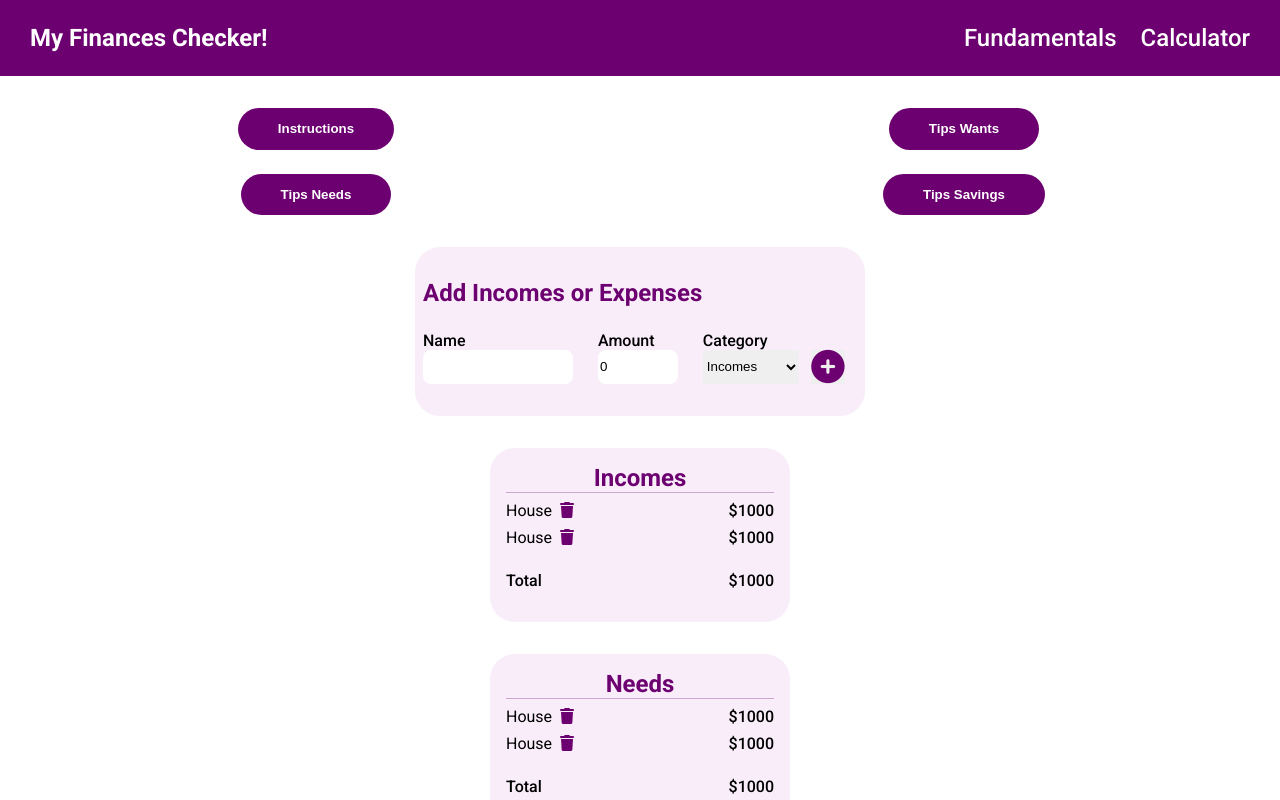
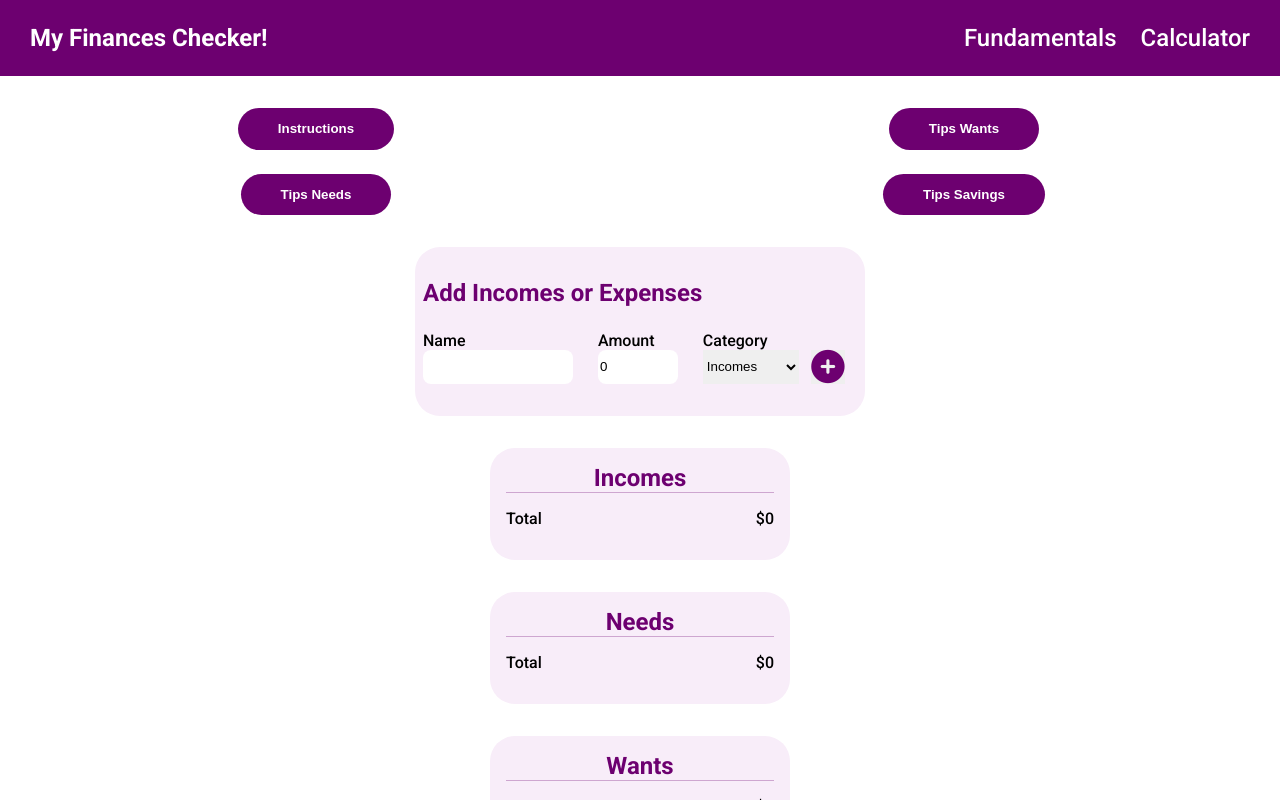
Before and after one commit to samc18/my-finances-checker, a React (Vite) app: page /calculator in a window 1280 px wide. Both pictures are taken after a click on the button "Start". Shown: the top 800 px of the page. Built offline with nearby package versions, Linux system fonts and the light colour scheme.

Commit message:
fix: sync between form state and calculator plus inital work on modals

```diff
--- a/src/App.css
+++ b/src/App.css
@@ -27,16 +27,10 @@ img {
   --fw-bold: 700;
 
   --margin-inline-m: 1.25em;
+  --margin-inline-d: 3.125em;
+
   --margin-top-m: 2em;
-}
-
-/* Utility Classes */
-
-.title {
-  color: var(--clr-primary);
-  font-size: var(--fs-300);
-  font-weight: var(--fw-bold);
-  margin: 0;
+  --margin-top-d: 4em;
 }
 
 /* Typography */
@@ -70,7 +64,8 @@ body {
   font-weight: var(--fw-bold);
 }
 
-.header a {
+.header a,
+.fundamentals a{
   color: inherit;
   text-decoration: none;
 }
@@ -80,12 +75,26 @@ body {
   font-weight: var(--fw-bold);
 }
 
+.calculator__categories > button {
+  color: var(--clr-text);
+  font-weight: var(--fw-bold);
+}
+
 .adder label {
   font-weight: var(--fw-semi-bold);
 }
 
+.adder .title {
+  color: var(--clr-primary);
+  font-size: var(--fs-300);
+  font-weight: var(--fw-bold);
+}
+
 .category .title {
   text-align: center;
+  color: var(--clr-primary);
+  font-size: var(--fs-300);
+  font-weight: var(--fw-bold);
 }
 
 .category .line-item > p,
@@ -99,11 +108,6 @@ body {
 
 .category .line-item div i {
   color: var(--clr-primary);
-}
-
-.calculator__categories > button {
-  color: var(--clr-text);
-  font-weight: var(--fw-bold);
 }
 
 /* Welcome Layout */
@@ -225,7 +229,7 @@ body {
 }
 
 .adder .title {
-  margin-bottom: 1em;
+  margin: 0 0 1em 0;
 }
 
 .adder form {
@@ -292,6 +296,10 @@ input {
   padding: 1em;
 }
 
+.category .title {
+  margin: 0;
+}
+
 .category .line-item,
 .category .total,
 .category .analysis div {
--- /dev/null
+++ b/src/components/Button.jsx
@@ -0,0 +1,7 @@
+function Button(props) {
+    return (
+            <button>{props.name}</button>
+    )
+}
+
+export default Button
--- a/src/components/Category.jsx
+++ b/src/components/Category.jsx
@@ -1,25 +1,28 @@
 function Category(props) {
+    const listItems = props.items.map(item => {
+        return (
+            <div className='line-item'>
+                <div>
+                    <p>{item.name}</p>
+                    <i className="fa-solid fa-trash"></i>
+                </div>
+                <p>${item.amount}</p>
+            </div>
+        )
+    })
+
+    const listItemsTotal = props.items.reduce((prev, curr) => {
+        return prev += Number(curr.amount)
+    }, 0)
+
     return (
         <div className="category">
             <p className='title'>{props.title}</p>
             <div className="line"></div>
-            <div className='line-item'>
-                <div>
-                    <p>House</p>
-                    <i className="fa-solid fa-trash"></i>
-                </div>
-                <p>$1000</p>
-            </div>
-            <div className='line-item'>
-                <div>
-                    <p>House</p>
-                    <i className="fa-solid fa-trash"></i>
-                </div>
-                <p>$1000</p>
-            </div>
+            {listItems}
             <div className='total'>
                 <p>Total</p>
-                <p>$1000</p>
+                <p>${listItemsTotal}</p>
             </div>
             <div className='analysis'>
                 <div>
--- /dev/null
+++ b/src/components/Modals.jsx
@@ -0,0 +1,50 @@
+function Modals() {
+    return (
+        <>
+            <dialog id='modal-instructions'>
+                <p>Instructions</p>
+                <ul>
+                    <li>Add incomes and expenses, try to list everything, it will make the results more accurate.</li>
+                    <li>If you want to change an income or expense you can delete it and then added with the correct information.</li>
+                    <li>After you are done and it's looking like it has everything you earn or spend during a regular month click on Check My Finances!</li>
+                </ul>
+                <button value='cancel'>Close</button>
+            </dialog>
+            <dialog id='modal-needs'>
+                <p>Tips Needs</p>
+                <p>50% of your income: needs. Necessities are the expenses you can't avoid. This portion of your budget should cover required costs such as:</p>
+                <ul>
+                    <li>Housing.</li>
+                    <li>Food.</li>
+                    <li>Transportation.</li>
+                    <li>Basic utilities.</li>
+                    <li>Insurance.</li>
+                    <li>Minimum loan payments. Anything beyond the minimum goes into the savings and debt repayment bucket.</li>
+                    <li>Child care or other expenses that need to be covered so you can work.</li>
+                </ul>
+            </dialog>
+            <dialog id='modal-wants'>
+                <p>Tips Wants</p>
+                <p>30% of your income: wants. Distinguishing between needs and wants isn't always easy and can vary from one budget to another. Generally, though, wants are the extras that aren’t essential to living and working. They're often for fun and may include:</p>
+                <ul>
+                    <li>Monthly subscriptions.</li>
+                    <li>Travel.</li>
+                    <li>Entertainment.</li>
+                    <li>Meals out.</li>
+                </ul>
+            </dialog>
+            <dialog id='modal-savings'>
+                <p>Tips Savings</p>
+                <p>20% of your income: savings and debt. Savings is the amount you sock away to prepare for the future. Devote this chunk of your income to paying down existing debt and creating a financial cushion.</p>
+                <p>How, exactly, to use this part of your budget depends on your situation, but it will likely include:</p>
+                <ul>
+                    <li>Starting and growing an emergency fund.</li>
+                    <li>Saving for retirement through a 401(k) and perhaps an individual retirement account.</li>
+                    <li>Paying off debt, beginning with high-interest accounts like credit cards.</li>
+                </ul>
+            </dialog>
+        </>
+    )
+}
+
+export default Modals
--- a/src/pages/Calculator.jsx
+++ b/src/pages/Calculator.jsx
@@ -1,3 +1,5 @@
+import Button from '../components/Button'
+import Modals from '../components/Modals'
 import Adder from '../components/Adder'
 import Category from '../components/Category'
 import { useState } from 'react'
@@ -30,26 +32,25 @@ function Calculator() {
                 return { ...prevBudget, savings: [...prevBudget.savings, formData] }
             })
         }
-        console.log(budget)
     }
-
-    const categoriesArr = ['Incomes', 'Needs', 'Wants', 'Savings']
-    const categories = categoriesArr.map(el => {
-        return <Category key={el}  title={el} />
-    })
 
     return (
         <main className='calculator'>
             <section className='calculator__buttons'>
-                <button>Instructions</button>
-                <button>Tips Wants</button>
-                <button>Tips Needs</button>
-                <button>Tips Savings</button>
+                <Button name='Instructions' />
+                <Button name='Tips Wants' />
+                <Button name='Tips Needs' />
+                <Button name='Tips Savings' />
             </section>
+
+            <Modals />
 
             <section className='calculator__categories'>
                 <Adder updateBudget={updateBudget} />
-                {categories}
+                <Category title='Incomes' items={budget.incomes} />
+                <Category title='Needs' items={budget.needs} />
+                <Category title='Wants' items={budget.wants} />
+                <Category title='Savings' items={budget.savings} />
                 <button>Check My Finances!</button>
             </section>
         </main>
```
